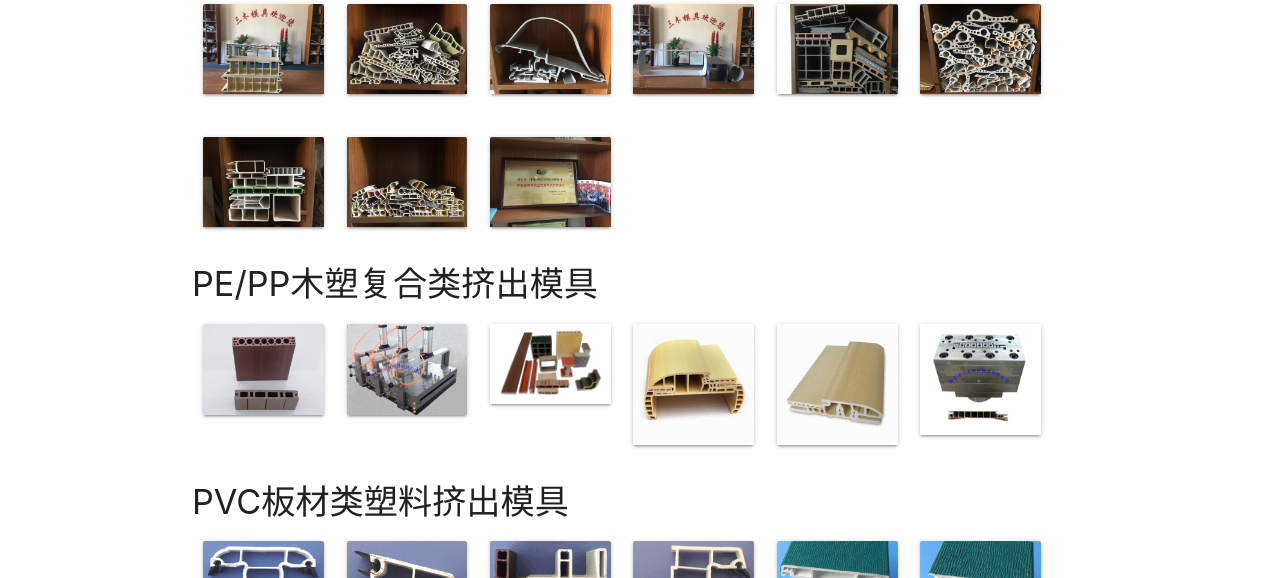
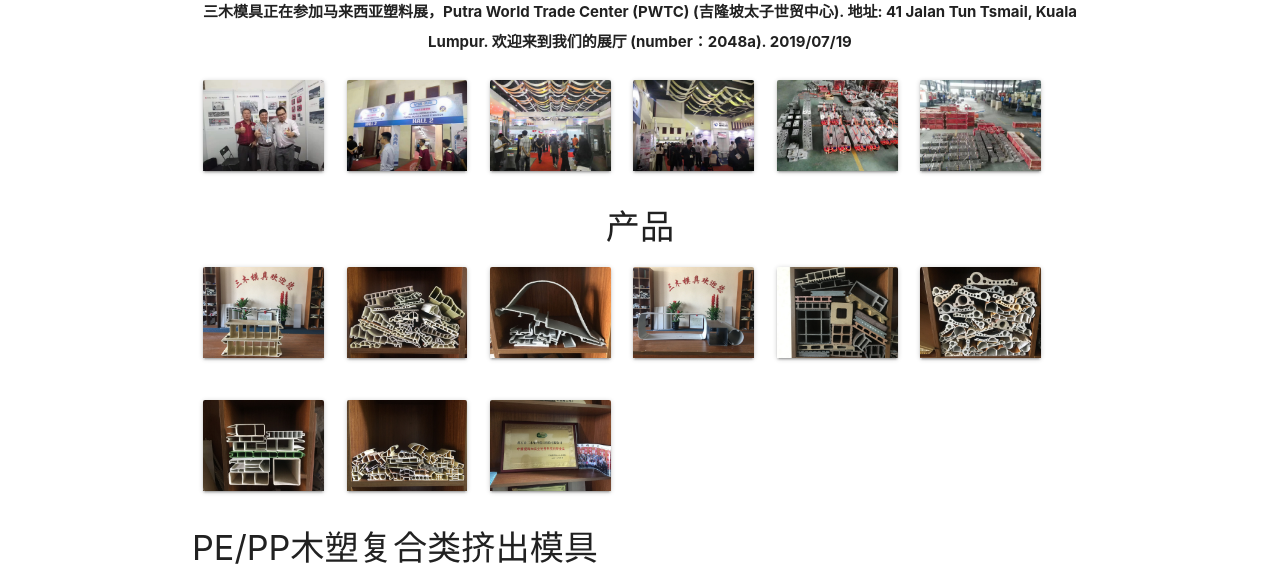
Before and after one commit to sanmumould/sanmumould.github.io, a plain HTML site: page indexcn.html in a window 1280 px wide. Shown: the part 522-1100 px from the top of the page. Drawn offline with nearby package versions, Linux system fonts and the light colour scheme.

Commit message:
add cn news

```diff
--- a/indexcn.html
+++ b/indexcn.html
@@ -88,6 +88,73 @@
     </div>
   </div>
   -->
+
+  <div class="container" id="news">
+      <div align="center">
+          <h4>News</h4>
+          <p>
+            <b>三木模具正在参加马来西亚塑料展，Putra World Trade Center (PWTC) (吉隆坡太子世贸中心). 地址: 41 Jalan Tun Tsmail, Kuala Lumpur. 欢迎来到我们的展厅 (number：2048a). 2019/07/19</b>
+          </p>
+           <div class="row">
+      <div class="col s12 m4">
+        <div class="card">
+          <div class="card-image">
+              <img src="image/exhibition/0.jpg" alt="image">
+              <span class="card-title">    </span>
+          </div>
+        </div>
+      </div>
+
+      <div class="col s12 m4">
+          <div class="card">
+            <div class="card-image">
+                <img src="image/exhibition/1.jpg" alt="image">
+              <span class="card-title">    </span>
+            </div>
+          </div>
+      </div>
+
+
+      <div class="col s12 m4">
+          <div class="card">
+            <div class="card-image">
+                <img src="image/exhibition/2.jpg" alt="image">
+              <span class="card-title">    </span>
+            </div>
+          </div>
+      </div>
+
+        <div class="col s12 m4">
+          <div class="card">
+            <div class="card-image">
+                <img src="image/exhibition/3.jpg" alt="image">
+                <span class="card-title">    </span>
+            </div>
+          </div>
+        </div>
+
+        <div class="col s12 m4">
+            <div class="card">
+              <div class="card-image">
+                  <img src="image/exhibition/4.jpg" alt="image">
+                <span class="card-title">    </span>
+              </div>
+            </div>
+        </div>
+
+        <div class="col s12 m4">
+            <div class="card">
+              <div class="card-image">
+                  <img src="image/exhibition/5.jpg" alt="image">
+                <span class="card-title">    </span>
+              </div>
+            </div>
+        </div>
+
+      </div> <!-- end of row-->
+
+      </div>
+  </div> <!-- end of news-->
 
   <div class="container" id="products">
       <div align="center">
```
Also changed, not shown: index.html (+3 -3 lines).
